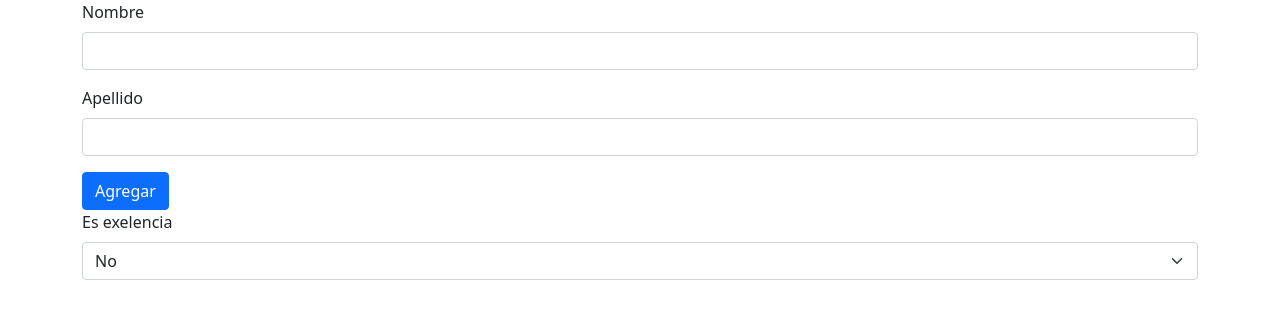
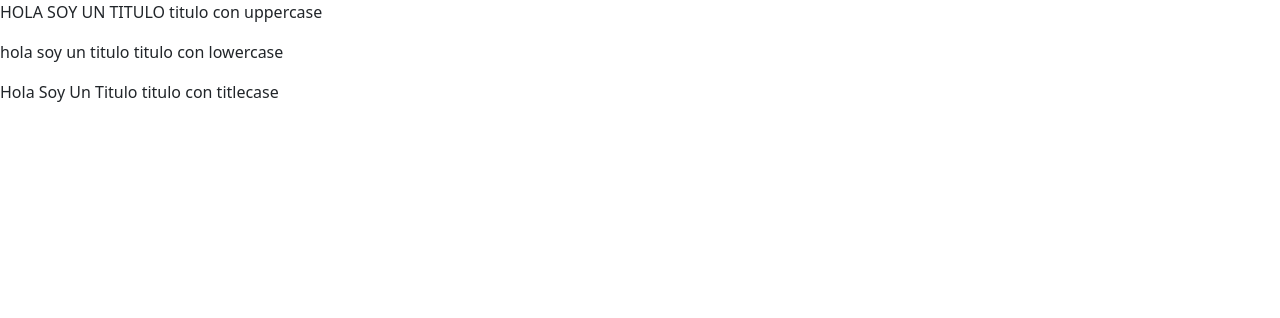
Before and after one commit to Katamus/holaMundo, an Angular app: page / in a window 1280 px wide. Shown: the top 318 px of the page. Built offline with nearby package versions, Linux system fonts and the light colour scheme.

Commit message:
58. pipe : uppercase, lowercase, titlecase

```diff
--- a/src/app/app.component.html
+++ b/src/app/app.component.html
@@ -1 +1 @@
-<app-ejemplo></app-ejemplo>
+<app-pipes></app-pipes>
--- a/src/app/app.module.ts
+++ b/src/app/app.module.ts
@@ -7,12 +7,14 @@ import { TitulosComponent } from './titulos/titulos.component';
 import { FormsModule } from '@angular/forms';
 import { DirectivaComponent } from './directiva/directiva.component';
 import { EjemploComponent } from './ejemplo/ejemplo.component';
+import { PipesComponent } from './pipes/pipes.component';
 @NgModule({
   declarations: [
     AppComponent,
     TitulosComponent,
     DirectivaComponent,
-    EjemploComponent
+    EjemploComponent,
+    PipesComponent
   ],
   imports: [
     BrowserModule,
--- /dev/null
+++ b/src/app/pipes/pipes.component.html
@@ -0,0 +1,9 @@
+<p>
+    {{titulo | uppercase}}  titulo con uppercase
+</p>
+<p>
+    {{titulo | lowercase}}    titulo con lowercase
+</p>
+<p>
+    {{titulo | titlecase}}    titulo con titlecase
+</p>
--- /dev/null
+++ b/src/app/pipes/pipes.component.ts
@@ -0,0 +1,17 @@
+import { Component, OnInit } from '@angular/core';
+
+@Component({
+  selector: 'app-pipes',
+  templateUrl: './pipes.component.html',
+  styleUrls: ['./pipes.component.scss']
+})
+export class PipesComponent implements OnInit {
+
+  titulo:string = "Hola soy un titulo";
+
+  constructor() { }
+
+  ngOnInit(): void {
+  }
+
+}
```
Also changed, not shown: src/app/pipes/pipes.component.scss (added), 1 other file (tests, documents, lock files or other folders).
